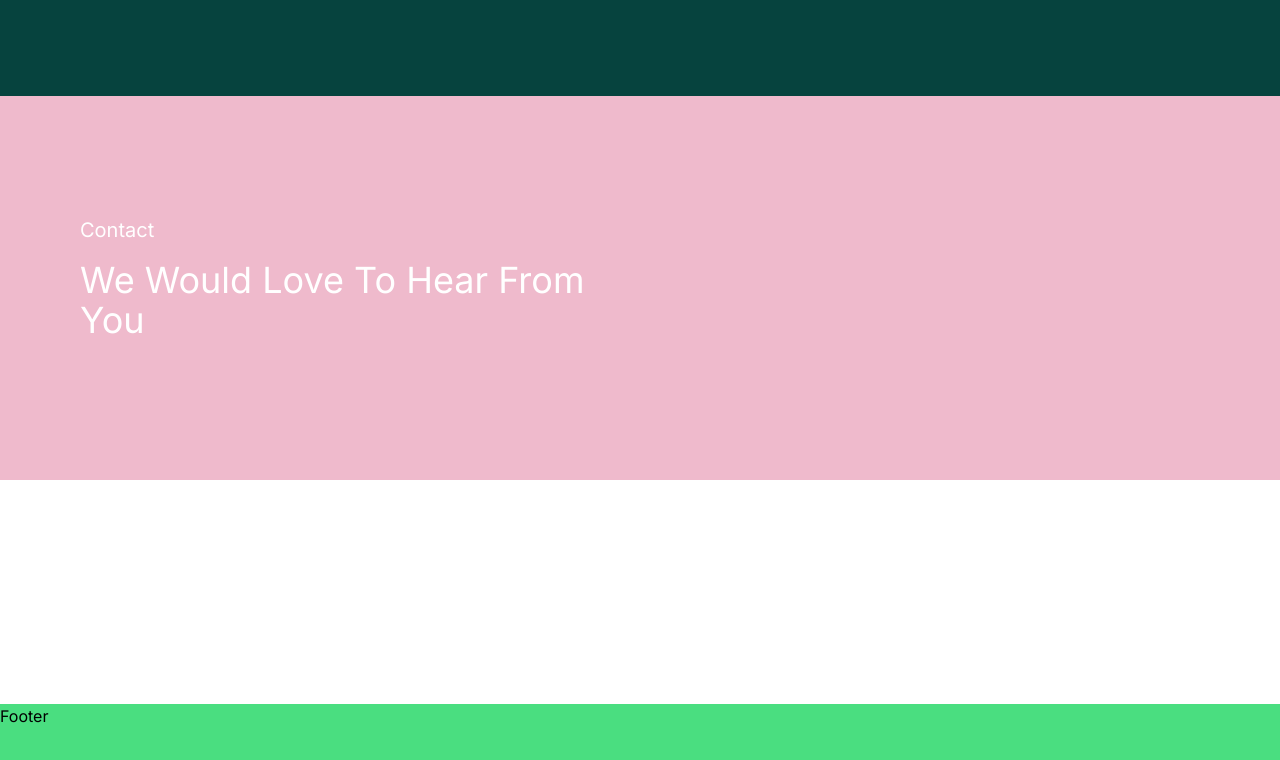
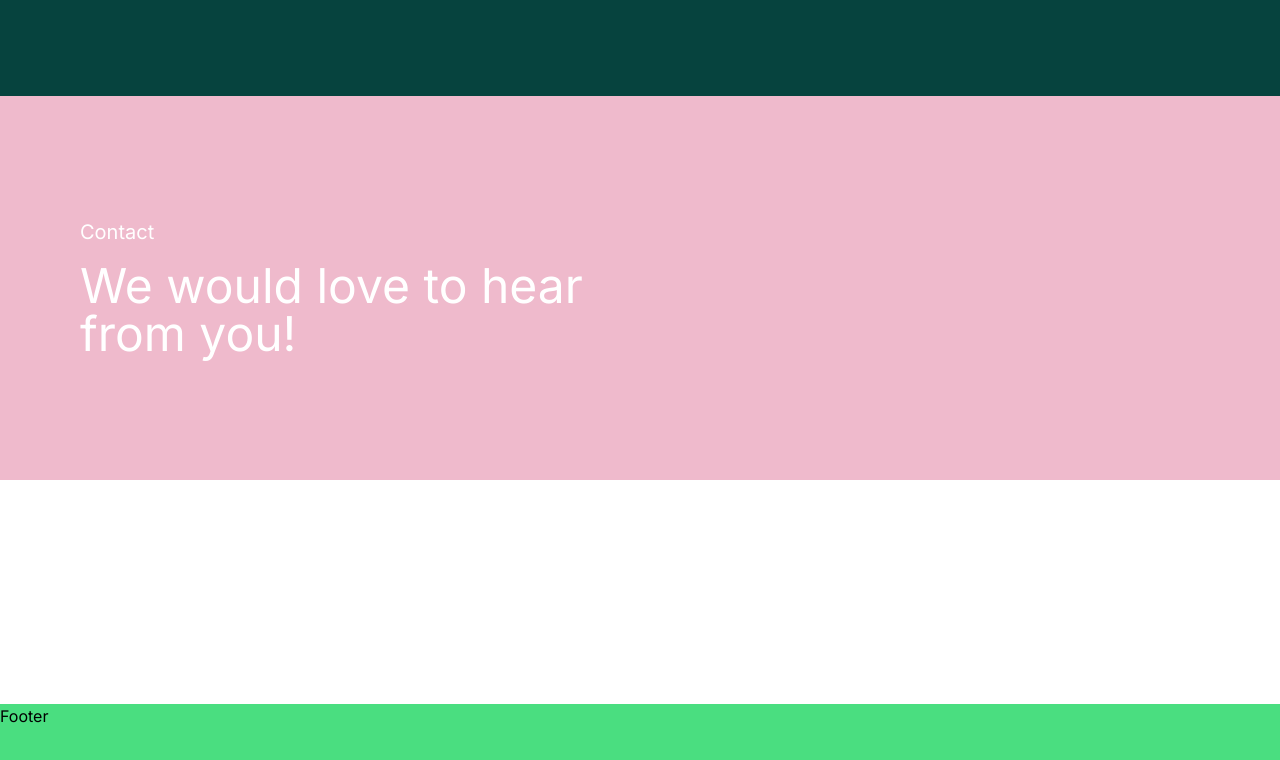
Before and after one commit to Legendarius-K/parking_time, a Next.js app: page /contact in a window 1280 px wide. Shown: the top 760 px of the page. Built offline with nearby package versions, Linux system fonts and the light colour scheme.

Commit message:
saving changes

```diff
--- a/src/app/about/page.tsx
+++ b/src/app/about/page.tsx
@@ -1,15 +1,11 @@
 import React from 'react';
-import Hero from '@/components/Hero';
+import AboutHero from '@/components/AboutHero';
 
 const About = () => {
     return (
         <div>
-            <Hero
-               title="Parking Time Sweden"
-               subtitle="About us"
-               imageSrc="./Images/pink.jpeg"
-               paragraf="We are a tech startup dedicated to transforming the parking experience for all stakeholders - parkers, parking attendants, municipalities, and property owners."
-            />
+            <AboutHero />
+            {/* Add additional About Us content here */}
         </div>
     );
 }
--- a/src/app/contact/page.tsx
+++ b/src/app/contact/page.tsx
@@ -1,15 +1,10 @@
 import React from 'react';
-import Hero from '@/components/Hero';
+import ContactHero from '@/components/ContactHero';
 
 const Contact = () => {
     return (
         <div>
-            <Hero
-               title="We Would Love To Hear From You"
-               subtitle="Contact"
-               imageSrc="./Images/pink.jpeg"
-               isContactPage={true}
-            />
+            <ContactHero />
         </div>
     );
 }
--- /dev/null
+++ b/src/components/AboutHero/index.tsx
@@ -0,0 +1,16 @@
+import React from 'react';
+
+const AboutHero = () => {
+    return (
+        <div className="relative">
+            <img className="h-80 w-full md:h-96 md:blur-none blur-sm" src="./Images/pink.jpeg" alt="hero picture" />
+            <div className="absolute inset-0 flex flex-col items-start justify-center my-24 md:my-48 mx-4 sm:mx-10 md:mx-20">
+                <p className="text-white text-base sm:text-lg md:text-xl">About us</p>
+                <h1 className="text-3xl sm:text-3xl md:text-4xl text-white mt-4 w-full sm:w-3/4 md:w-2/3 lg:w-1/2">Parking Time Sweden</h1>
+                <p className="text-white w-full lg:w-1/2 leading-loose mt-5 text-base sm:text-lg md:text-xl">We are a tech startup dedicated to transforming the parking experience for all stakeholders - parkers, parking attendants, municipalities, and property owners.</p>
+            </div>
+        </div>
+    );
+}
+
+export default AboutHero;
--- /dev/null
+++ b/src/components/ContactHero/index.tsx
@@ -0,0 +1,23 @@
+import React from 'react';
+
+const ContactHero = () => {
+    return (
+        <div className="relative">
+            <img className="hidden md:block h-64 w-full object-cover md:h-80 lg:h-96 blur-sm md:blur-none" src="/Images/pink.jpeg" alt="hero picture" />
+            <div className="absolute inset-0 flex flex-col items-start justify-center py-12 px-4 sm:px-10 md:px-20">
+                <div className="block lg:hidden text-center p-3">
+                    <h1 className="text-5xl sm:text-3xl md:text-4xl text-black mt-72 text-start font-semibold">Contact Us</h1>
+                    <p className="text-black leading-8	text-start mt-4 w-full sm:w-3/4 md:w-2/3 text-base sm:text-lg md:text-xl">
+                        Whether you have a question, feedback, or need assistance, please fill out the form below, and our team will get back to you as soon as possible.
+                    </p>
+                </div>
+                <div className="w-3/6 hidden lg:block">
+                    <p className="text-sm sm:text-base md:text-lg lg:text-xl text-white">Contact</p>
+                    <h1 className="text-2xl sm:text-3xl md:text-4xl lg:text-5xl text-white mt-4">We would love to hear from you!</h1>
+                </div>
+            </div>
+        </div>
+    );
+}
+
+export default ContactHero;
--- a/src/components/Hero/index.tsx
+++ /dev/null
@@ -1,18 +0,0 @@
-import React from 'react';
-
-const Hero = ({ title, subtitle, imageSrc, paragraf }) => {
-    return (
-        <>
-            <div className="relative">
-                <img className="h-80 w-full md:h-96 md:blur-none blur-sm" src={imageSrc} alt="hero picture" />
-                <div className="absolute inset-0 flex flex-col items-start justify-center my-24 md:my-48 mx-4 sm:mx-10 md:mx-20">
-                    <p className="text-white text-base sm:text-lg md:text-xl">{subtitle}</p>
-                    <h1 className="text-3xl sm:text-3xl md:text-4xl text-white mt-4 w-full sm:w-3/4 md:w-2/3 lg:w-1/2">{title}</h1>
-                    <p className="text-white w-full lg:w-1/2 leading-loose mt-5 text-base sm:text-lg md:text-xl">{paragraf}</p>
-                </div>
-            </div>
-        </>
-    );
-}
-
-export default Hero;
```
Also changed, not shown: public/Images/bjork.jpeg (added).
